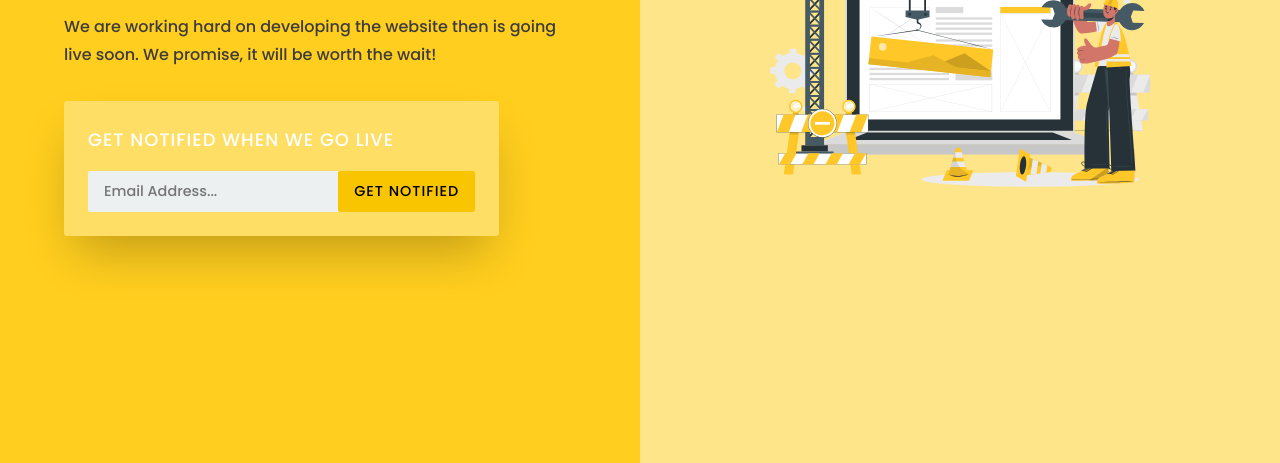
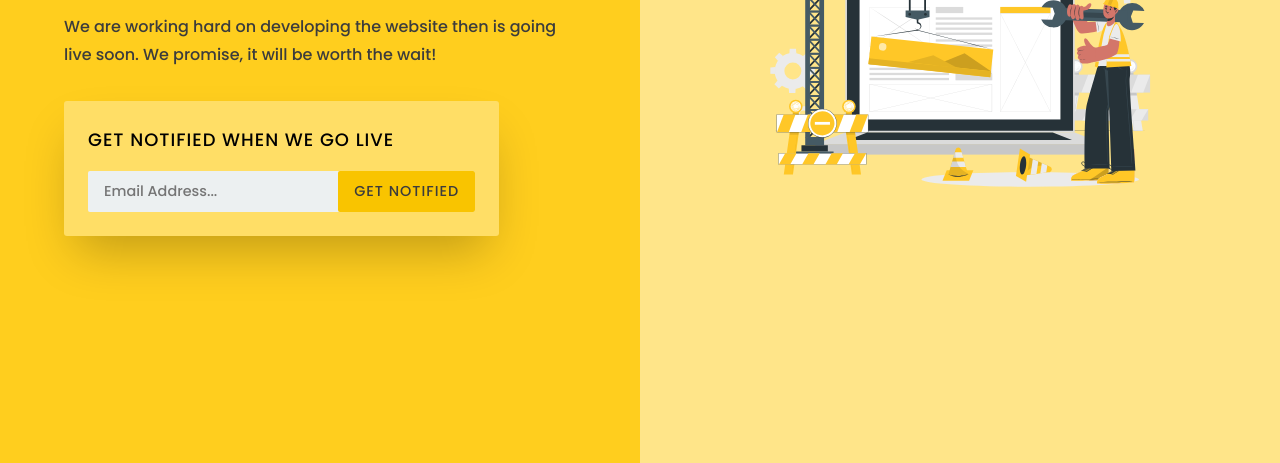
Before and after one commit to sh-analytics1/sh-analytics2.github.io, a plain HTML site: page index.html in a window 1280 px wide. Shown: the part 337-800 px from the top of the page. Drawn offline with Linux system fonts and the light colour scheme.

Commit message:
Update style.css

```diff
--- a/style.css
+++ b/style.css
@@ -15,7 +15,7 @@ body {
     line-height: 1.65;
     font-family: 'Poppins', sans-serif;
     background: linear-gradient(to right, #ffce1e 50%, #ffe589 50%);
-    color: #fff;
+    color: #rgb(60, 60, 60);
 }
 
 
@@ -119,7 +119,7 @@ body {
     top: 0;
     right: 0;
     background-color: #f9c400;
-    color: fff;
+    color: rgb(60, 60, 60);
     text-transform: uppercase;
     letter-spacing: 1px;
     cursor: pointer;
```
